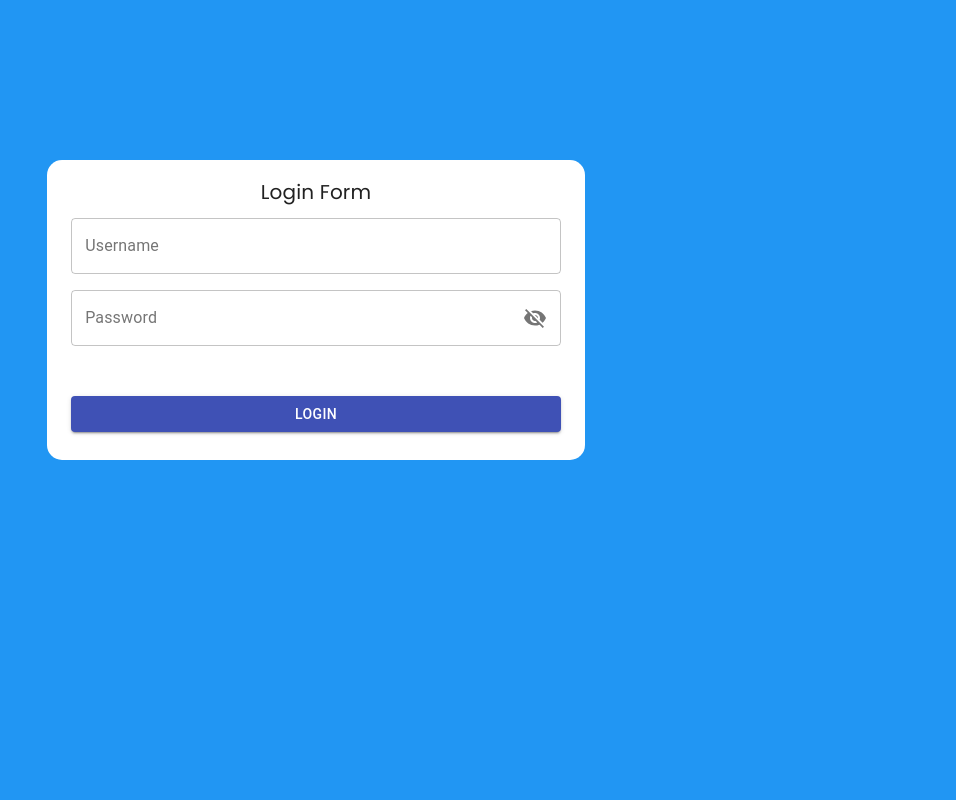
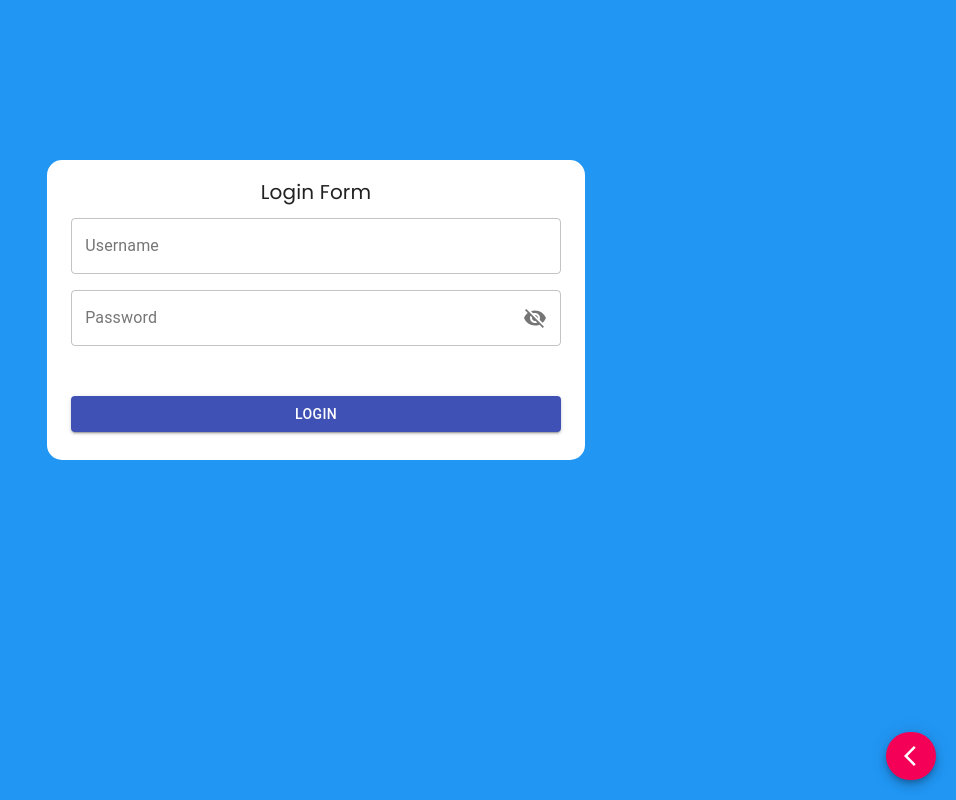
Before and after one commit to SimonImanigirimpuhwe/dly-tpr-react-version, a React app: page /staff in a window 1280 px wide. Shown: the whole page, without its empty margins (324-1280 px from the left). Built offline with nearby package versions, Linux system fonts and the light colour scheme.

Commit message:
bug(loading): fix loading state

```diff
--- /dev/null
+++ b/src/components/Button/index.js
@@ -0,0 +1,31 @@
+import React from 'react';
+import { Fab } from "@material-ui/core";
+import { useHistory } from 'react-router-dom';
+import ArrowBackIosIcon from '@material-ui/icons/ArrowBackIos';
+
+const StickyBtn = () => {
+    const history = useHistory();
+    const handleClick = () => {
+        history.goBack();
+    };
+    return (
+        <Fab
+        aria-label="Back"
+        variant="extended"
+        color="secondary"
+        style={{
+            width: 50,
+            Height: 50,
+            borderRadius: 100,
+            position: 'absolute',
+            bottom: 20,
+            right: 20
+        }}
+        onClick={handleClick}
+        >
+        <ArrowBackIosIcon style={{marginLeft: '10px'}}/>
+        </Fab>
+    );
+}
+
+export default StickyBtn;
--- a/src/components/Login/index.js
+++ b/src/components/Login/index.js
@@ -7,6 +7,7 @@ import { SET_ERROR, SET_LOADING, SET_LOGIN } from '../../context/actions/types';
 import toaster from '../../helpers/toast';
 import { toast, ToastContainer, Zoom } from 'react-toastify';
 import Progress from '../Progress';
+import StickyBtn from '../Button';
 
 
 const useStyles = makeStyles((theme) => ({
@@ -80,10 +81,12 @@ const LoginAdmin = () => {
 
         dispatch({type:SET_LOADING, payload: true})
         if (username === '') {
-            toaster('Username is required!','warn')
+            toaster('Username is required!','warn');
+            dispatch({type: SET_LOADING, payload: false})
             return false
         } else if (password === '') {
-            toaster('Password is required', 'warn')
+            toaster('Password is required', 'warn');
+            dispatch({type: SET_LOADING, payload: false})
             return false
         } else {
             axios
@@ -105,6 +108,7 @@ const LoginAdmin = () => {
     }
 
     return (
+        <>
         <div className={classes.root}>
             <ToastContainer
             draggable={true}
@@ -152,6 +156,8 @@ const LoginAdmin = () => {
             </form>
             )}
         </div>
+        <StickyBtn />
+        </>
      );
 }
 
--- a/src/components/userLogin/Form.js
+++ b/src/components/userLogin/Form.js
@@ -6,6 +6,7 @@ import toaster from '../../helpers/toast';
 import { toast, ToastContainer, Zoom } from 'react-toastify';
 import { StudentContext } from '../../context/contexts/StudentContext';
 import Progress from '../Progress';
+import StickyBtn from '../Button';
 
 
 const useStyles = makeStyles((theme) => ({
@@ -67,7 +68,8 @@ const LoginForm = () => {
 
         dispatch({type:SET_LOADING, payload: true})
         if (regNumber === '') {
-            toaster('RegNumber is required!','warn')
+            toaster('RegNumber is required!','warn');
+            dispatch({type: SET_LOADING, payload: false})
             return false
         } else {
             axios
@@ -88,6 +90,7 @@ const LoginForm = () => {
     }
 
     return (
+        <>
         <div className={classes.root}>
             <ToastContainer
             draggable={true}
@@ -114,6 +117,8 @@ const LoginForm = () => {
 
             )}
         </div>
+        <StickyBtn />
+        </>
      );
 }
 
```
